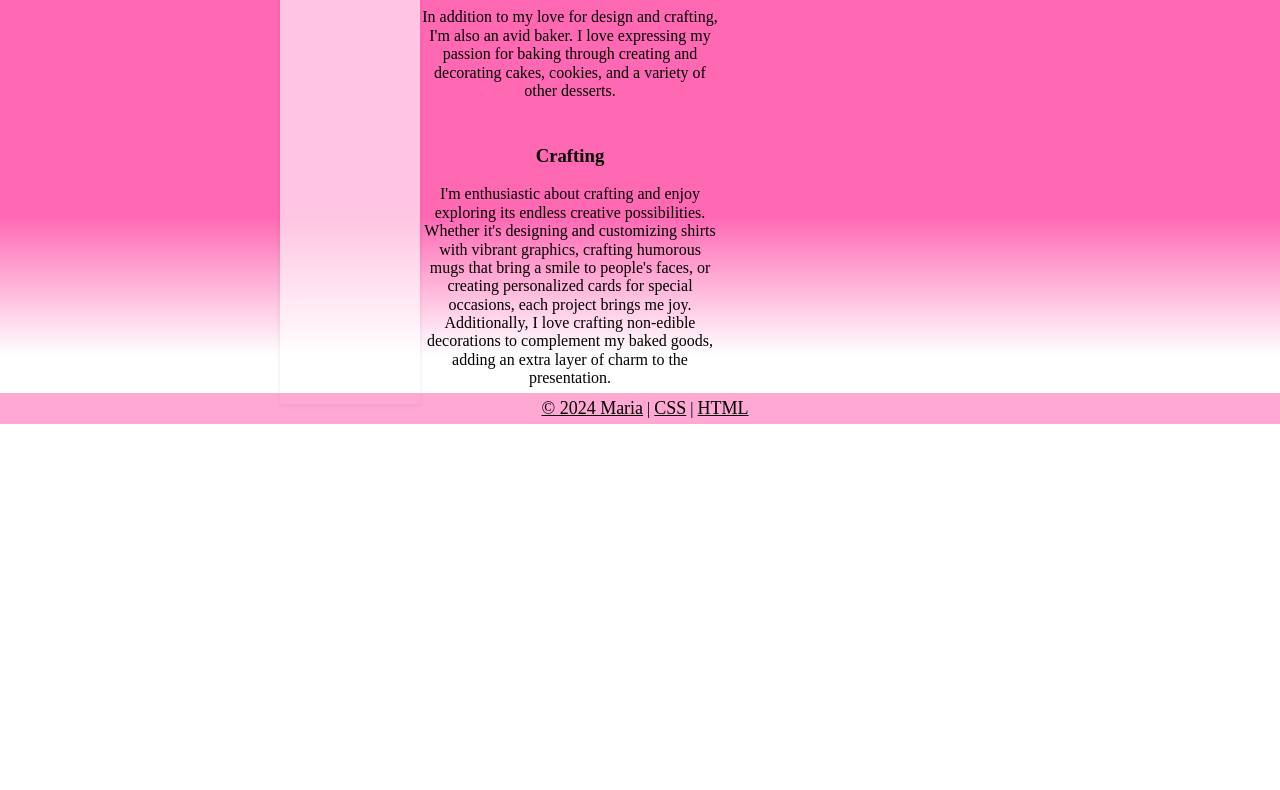
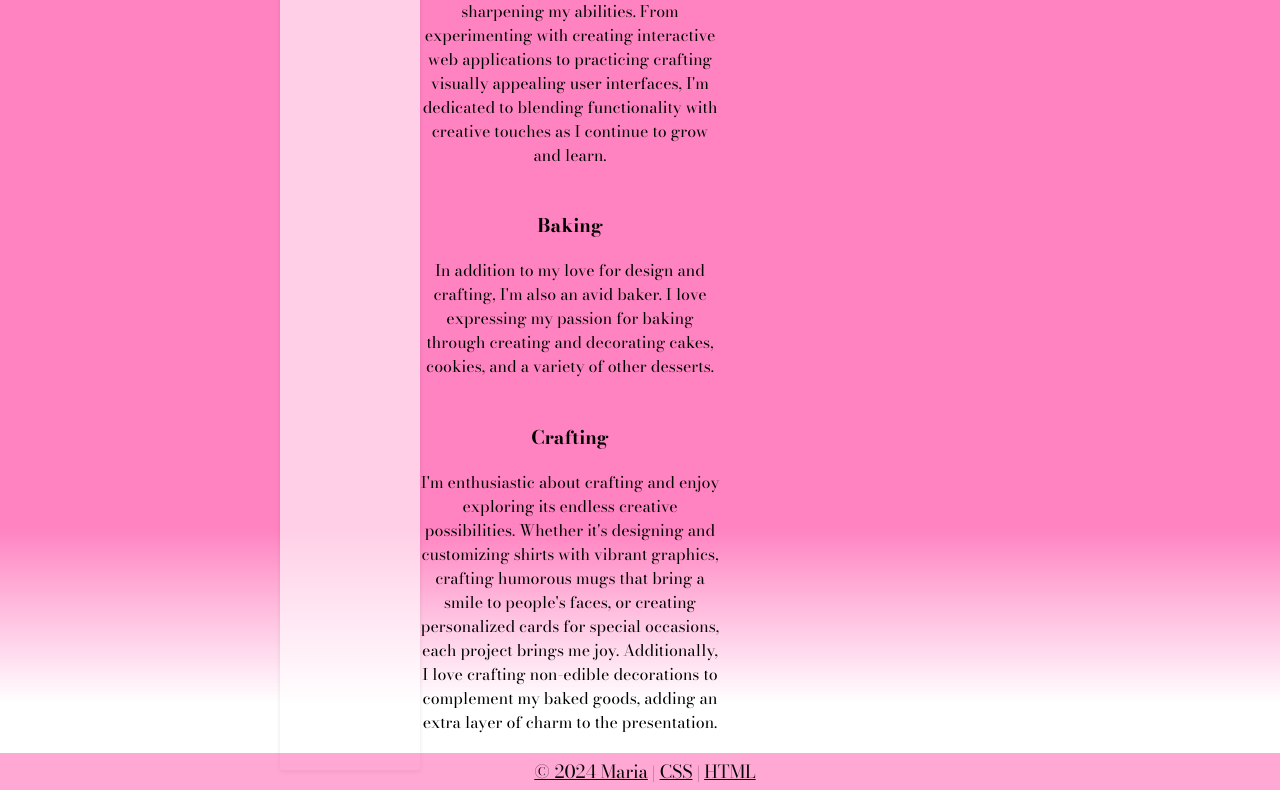
Before and after one commit to marialpino/final, a plain HTML site: page index.html in a window 1280 px wide. Shown: the part 953-1743 px from the top of the page. Before the commit the page ends 1377 px from the top, so only its background shows below. Drawn offline with nearby package versions, Linux system fonts and the light colour scheme.

Commit message:
updated the font, updated the pino background color to lighter.

```diff
--- a/css/style.css
+++ b/css/style.css
@@ -189,8 +189,12 @@ html {
 /*end of normalize.css*/
 /*Styling main home page final project*/
 body {
-    background: linear-gradient(to bottom, white 10%, #ff69b4 25%, #ff69b4 85%, white 95%, white);
-
+    background: linear-gradient(to bottom, white 10%, #ff69b4d3 25%, #ff69b4d3 85%, white 95%, white);
+    font-family: "Bodoni Moda", serif;
+    font-optical-sizing: auto;
+    font-weight: 300;
+    font-style: normal;
+    line-height: 1.5;
 }
 
 .home .wrapper {
@@ -365,6 +369,11 @@ body {
     text-align: center;
     margin: auto;
     width: 300px;
+
+}
+
+.acard:last-child {
+    margin-bottom: 20px;
 }
 
 /*end of my work content*/
--- a/index.html
+++ b/index.html
@@ -8,7 +8,9 @@
         <link rel="stylesheet" href="css/style.css">
         <link rel="preconnect" href="https://fonts.googleapis.com">
         <link rel="preconnect" href="https://fonts.gstatic.com" crossorigin>
-        <link href="https://fonts.googleapis.com/css2?family=Prata&display=swap" rel="stylesheet">
+        <link
+            href="https://fonts.googleapis.com/css2?family=Bodoni+Moda:ital,opsz,wght@0,6..96,400..900;1,6..96,400..900&display=swap"
+            rel="stylesheet">
     </head>
 
     <body class="home">
```
